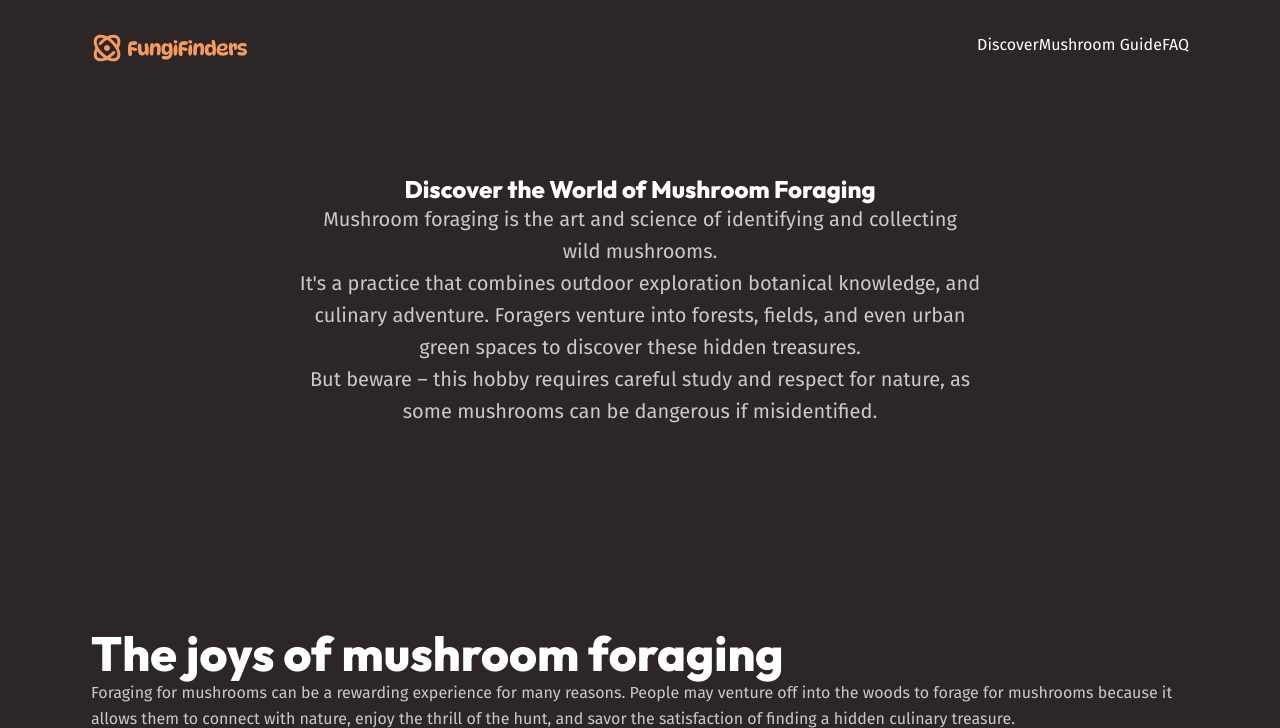
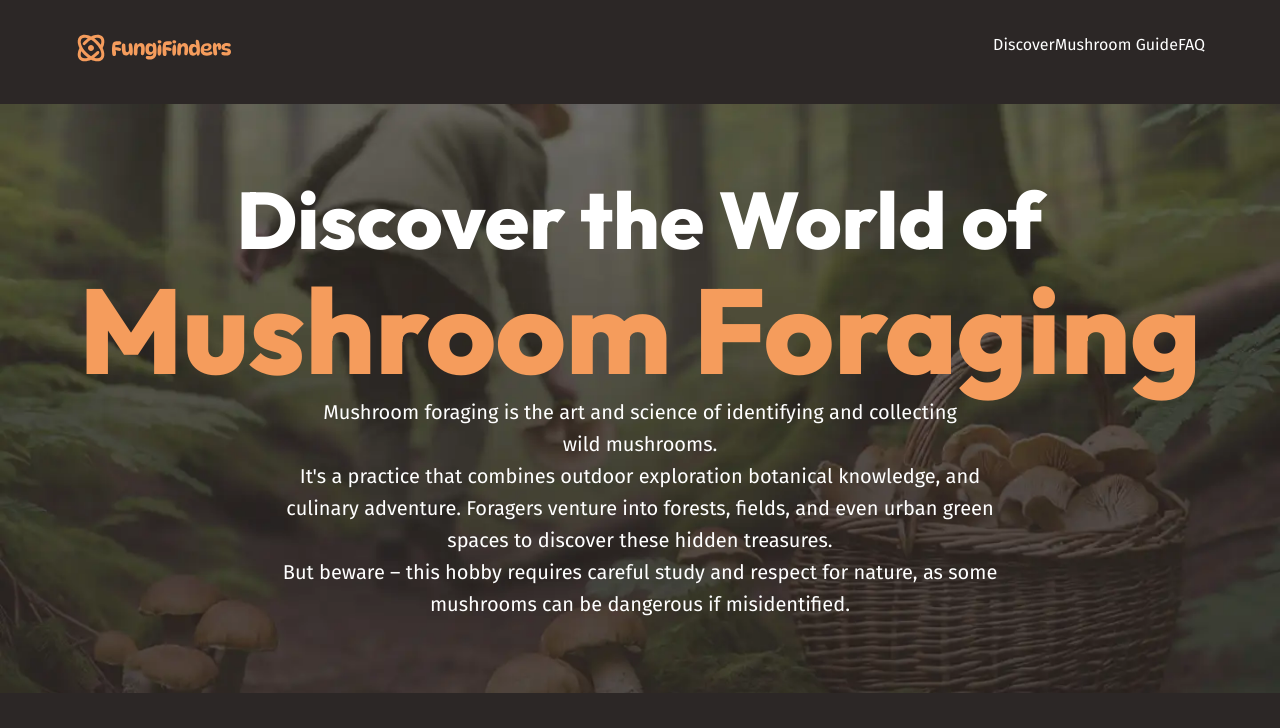
Before and after one commit to andrewteece/fungifinders, a plain HTML site: page index.html in a window 1280 px wide. Shown: the top 728 px of the page. Drawn offline with Linux system fonts and the light colour scheme.

Commit message:
hero markup and styles

```diff
--- a/index.html
+++ b/index.html
@@ -17,7 +17,7 @@
       <div class="wrapper" data-type="wide">
         <div class="site-header__inner">
           <a href="/">
-            <img src="/assets/fungi-finders.svg" class="logo" alt="" />
+            <img src="/assets/fungi-finders.svg" class="logo" alt="our logo" />
           </a>
 
           <nav class="primary-navigation">
@@ -33,7 +33,7 @@
     <main>
       <section class="hero section text-center" data-padding="compact">
         <div class="wrapper">
-          <h1>
+          <h1 class="hero__title">
             Discover the World of
             <span>Mushroom Foraging</span>
           </h1>
--- a/styles.css
+++ b/styles.css
@@ -223,6 +223,8 @@
     max-width: var(--wrapper-max-width);
     margin-inline: auto;
     padding-inline: var(--wrapper-padding);
+
+    box-sizing: content-box;
   }
 
   .wrapper[data-width='narrow'] {
@@ -296,6 +298,24 @@
       text-decoration: none;
     }
   }
+
+  .hero {
+    text-align: center;
+    background-image: url('/assets/hero.webp');
+    background-size: cover;
+    font-size: var(--font-size-md);
+    color: var(--text-high-contrast);
+  }
+
+  .hero__title {
+    font-size: var(--font-size-heading-lg);
+
+    > span {
+      display: block;
+      font-size: var(--font-size-heading-xl);
+      color: var(--text-brand);
+    }
+  }
 }
 
 @layer utilities {
```
